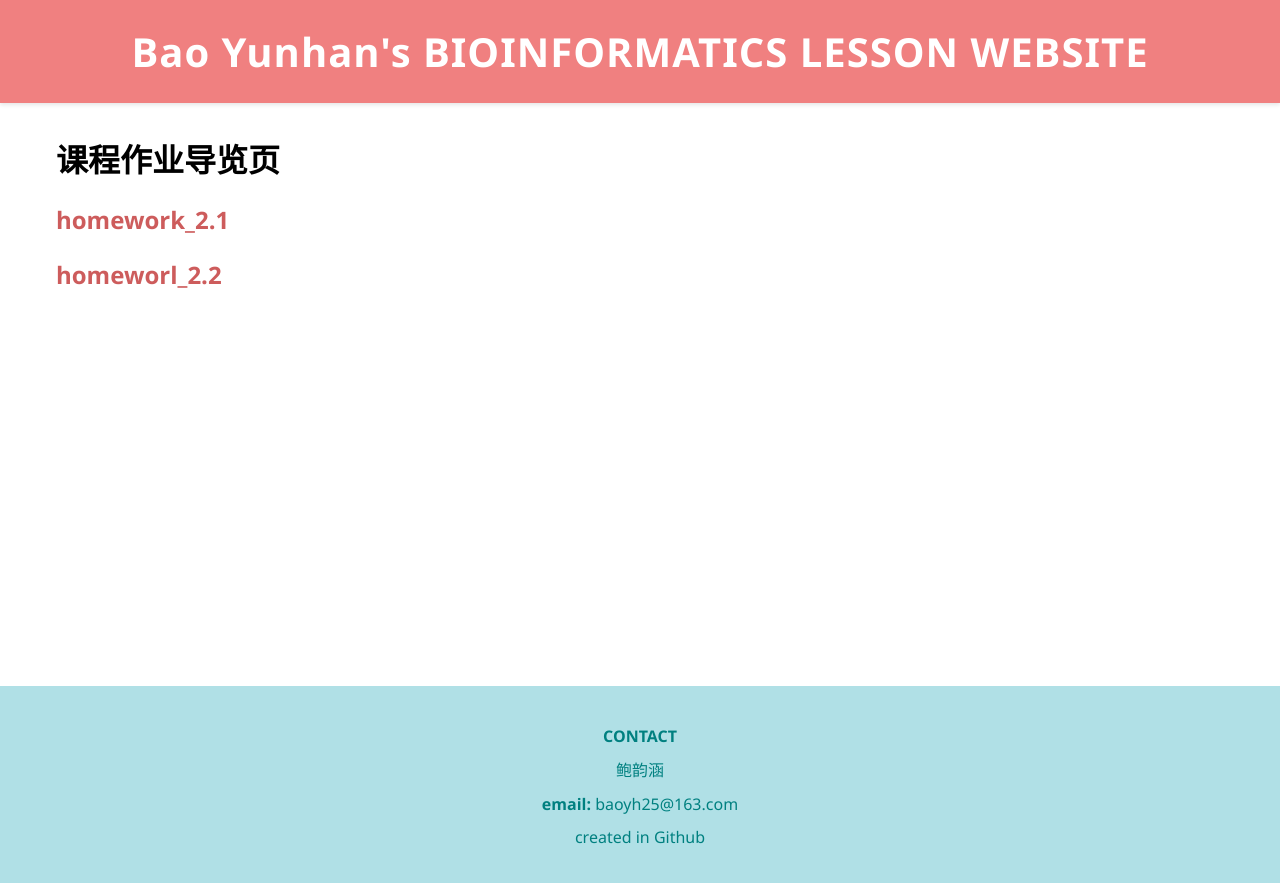
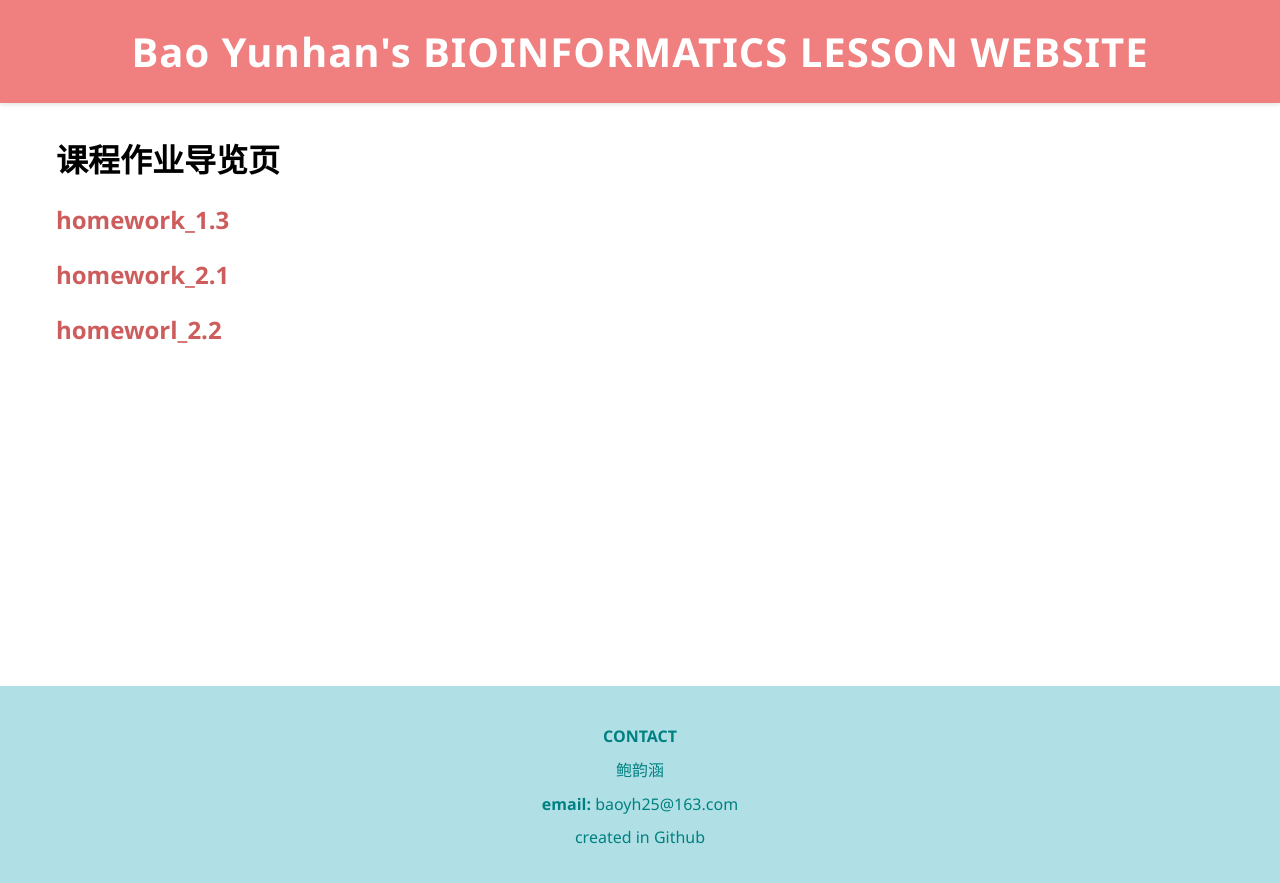
Before and after one commit to baoyh24/bioinformatics_lesson_2026_spring, a Jekyll site: the page built from docs/content/homeworks.md, in a window 1280 px wide. Shown: the top 883 px of the page. Built offline with Jekyll 4.4.1, drawn with Linux system fonts in a browser that asks for light colours; our own code applies the rules of GitHub Pages for plain Markdown files.

Commit message:
Update homeworks.md

```diff
--- a/docs/content/homeworks.md
+++ b/docs/content/homeworks.md
@@ -1,4 +1,8 @@
 # 课程作业导览页
+
+<br>
+
+## [homework_1.3](../homework/生物信息学作业1.3：Linux Bash.html)
 
 <br>
 
```
